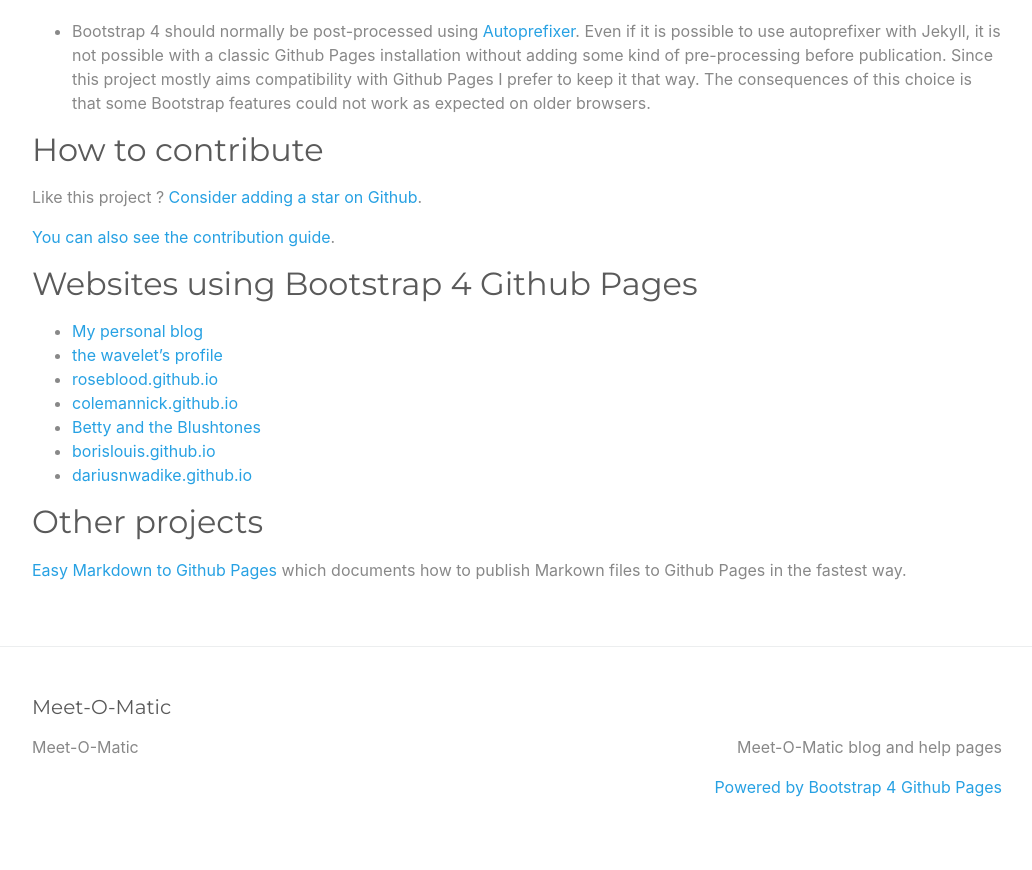
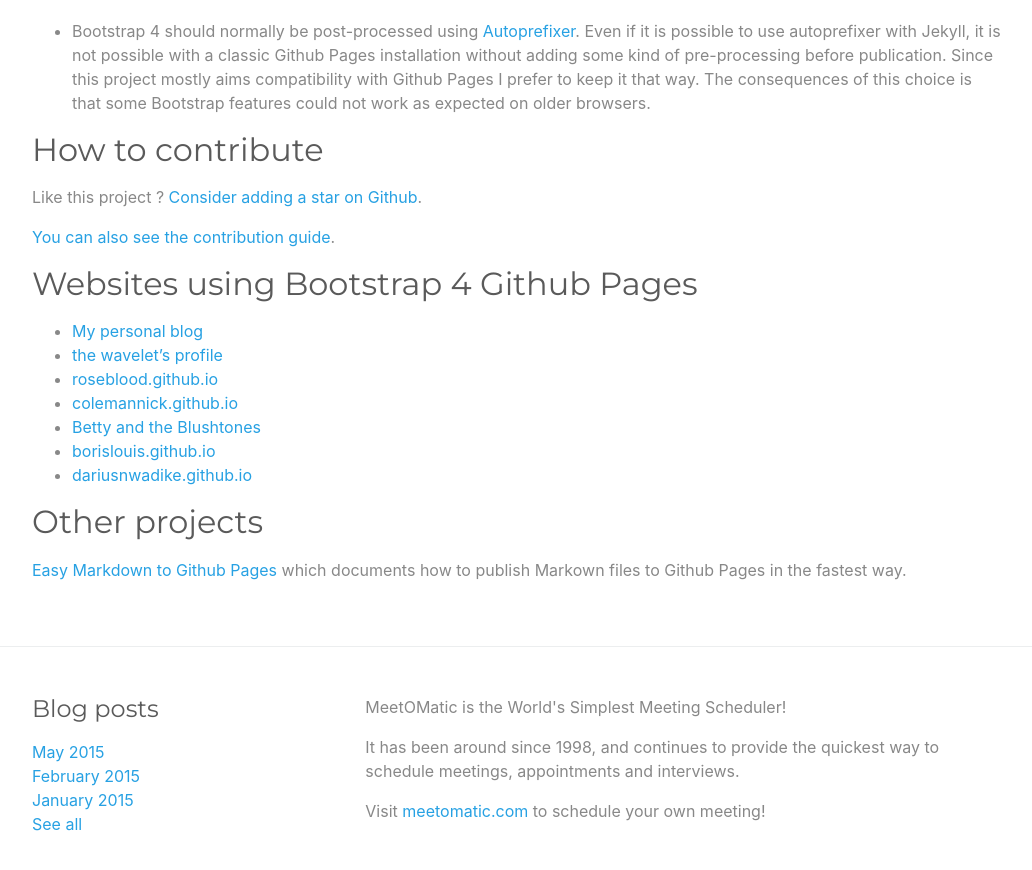
Before and after one commit to meetomatic/meetomatic.github.io, a Jekyll site: the page built from index.md, in a window 1280 px wide and 900 px high, scrolled down 2102 px. Shown: the top 870 px of the window, without its empty margins (123-1155 px from the left). Built offline with Jekyll 4.4.1, drawn with Linux system fonts in a browser that asks for light colours.

Commit message:
Cleaned the footer layout

```diff
--- a/_includes/footer.html
+++ b/_includes/footer.html
@@ -2,35 +2,41 @@
 <div class="py-5 border-top">
   <div class="container">
 
-    <p class="h5 mb-3">{{ site.title | escape }}</p>
-
     <div class="row">
 
-      <div class="col-sm">
+      <div class="col-sm-4">
+
+        <h4>Blog posts</h4>
+
         <ul class="list-unstyled">
-          <li>
-            {%- if site.author -%}
-              {{ site.author | escape }}
-            {%- else -%}
-              {{ site.title | escape }}
-            {%- endif -%}
-          </li>
-          {%- if site.email -%}
-            <li>
-              <a href="mailto:{{ site.email }}">
-                {{ site.email }}
-              </a>
-            </li>
-          {%- endif -%}
+          {% assign dateCount = 0 %}
+          {% for post in site.posts %}
+              {% if dateCount == 3 %}
+                  <li><a href="/archive">See all</a></li>
+                  {% break %}
+              {% endif %}
+              {% assign currentDate = post.date | date: "%B %Y" %}
+              {% if currentDate != myDate %}
+                  <li><a href="/archive#{{ post.date | date: "%B-%Y"}}">{{ currentDate }}</a></li>
+                  {% assign dateCount = dateCount | plus: 1 %}
+                  {% assign myDate = currentDate %}
+              {% endif %}
+          {% endfor %}
         </ul>
+
       </div>
 
-
-      <div class="col-sm text-right">
-        <p>{{- site.description | escape -}}</p>
+      <div class="col-sm-8">
+        <p>
+            MeetOMatic is the World's Simplest Meeting Scheduler!
+        </p>
 
         <p>
-          <a href="https://nicolas-van.github.io/bootstrap-4-github-pages/">Powered by Bootstrap 4 Github Pages</a>
+            It has been around since 1998, and continues to provide the quickest way to schedule meetings, appointments and interviews.
+        </p>
+
+        <p>
+            Visit <a href="https://meetomatic.com">meetomatic.com</a> to schedule your own meeting!
         </p>
       </div>
 
```
